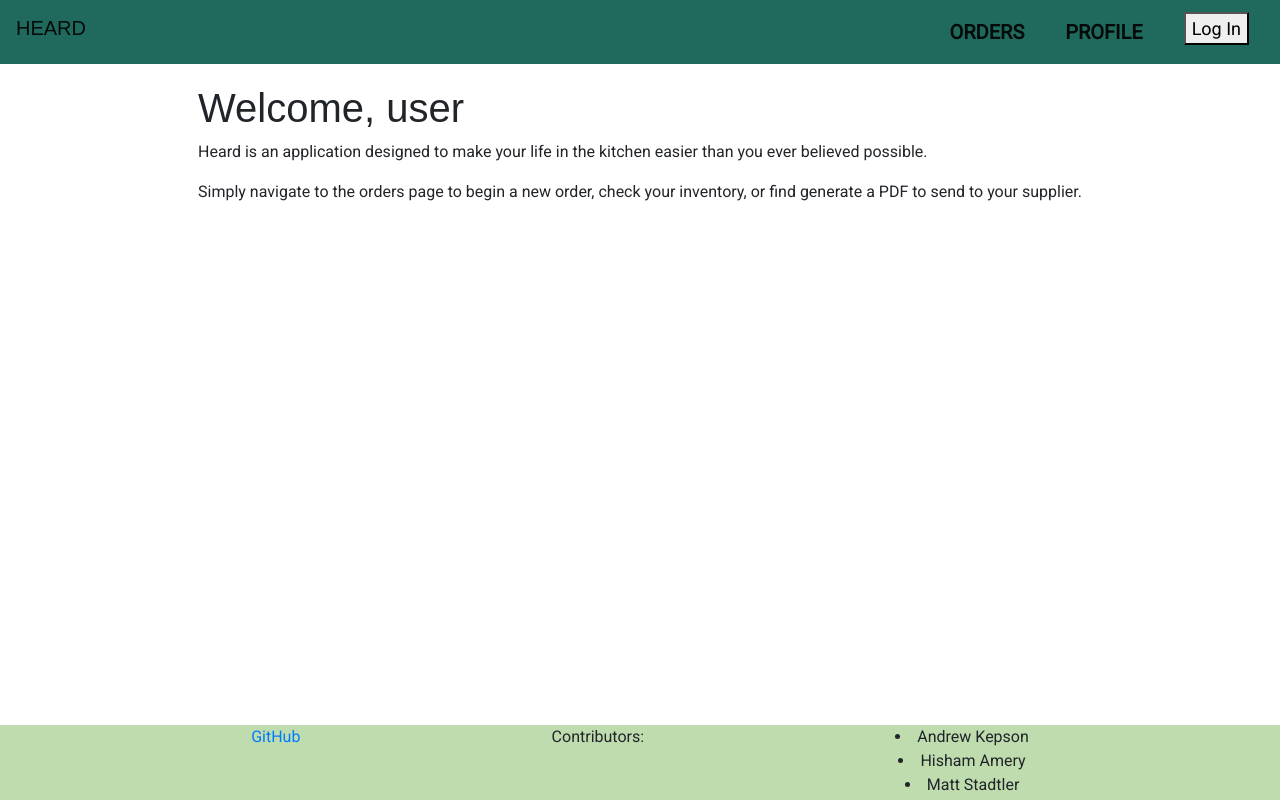
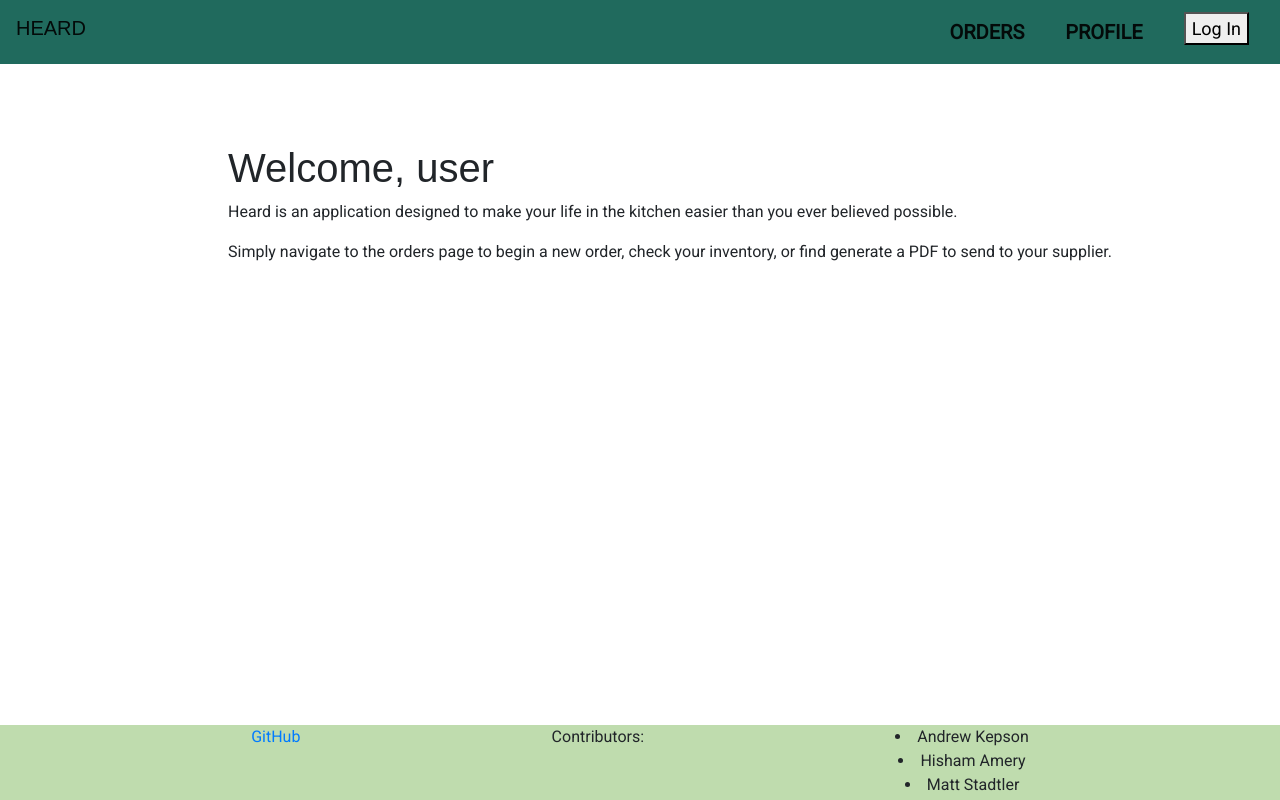
Before and after one commit to MStadtler21/Project-3, a React (Create React App) app in the folder client/: page /#/ in a window 1280 px wide. Built offline with nearby package versions, Linux system fonts and the light colour scheme; a web font is replaced by a local one.

Commit message:
Started styling welcome page, added google fonts

```diff
--- a/client/src/components/WelcomeDiv/index.js
+++ b/client/src/components/WelcomeDiv/index.js
@@ -1,8 +1,8 @@
 import React from "react";
-
+import "./styles.css"
 const WelcomeDiv = () => {
     return (
-    <div>
+    <div className= "welcome-div">
         <h1>Welcome, user</h1>
         <p>Heard is an application designed to make your life in the kitchen easier than you ever believed possible.</p>
         <p>Simply navigate to the orders page to begin a new order, check your inventory, or find generate a PDF to send to your supplier.</p>
--- /dev/null
+++ b/client/src/components/WelcomeDiv/styles.css
@@ -0,0 +1,4 @@
+.welcome-div {
+    margin-left: 60px;
+    margin-top: 60px;
+}
--- a/package.json
+++ b/package.json
@@ -27,6 +27,7 @@
     "cors": "^2.8.5",
     "dotenv": "^8.2.0",
     "express": "^4.16.3",
+    "google-fonts": "^1.0.0",
     "helmet": "^4.1.0",
     "if-env": "^1.0.4",
     "mongoose": "^5.3.16",
```
Also changed, not shown: 1 other file (tests, documents, lock files or other folders).
